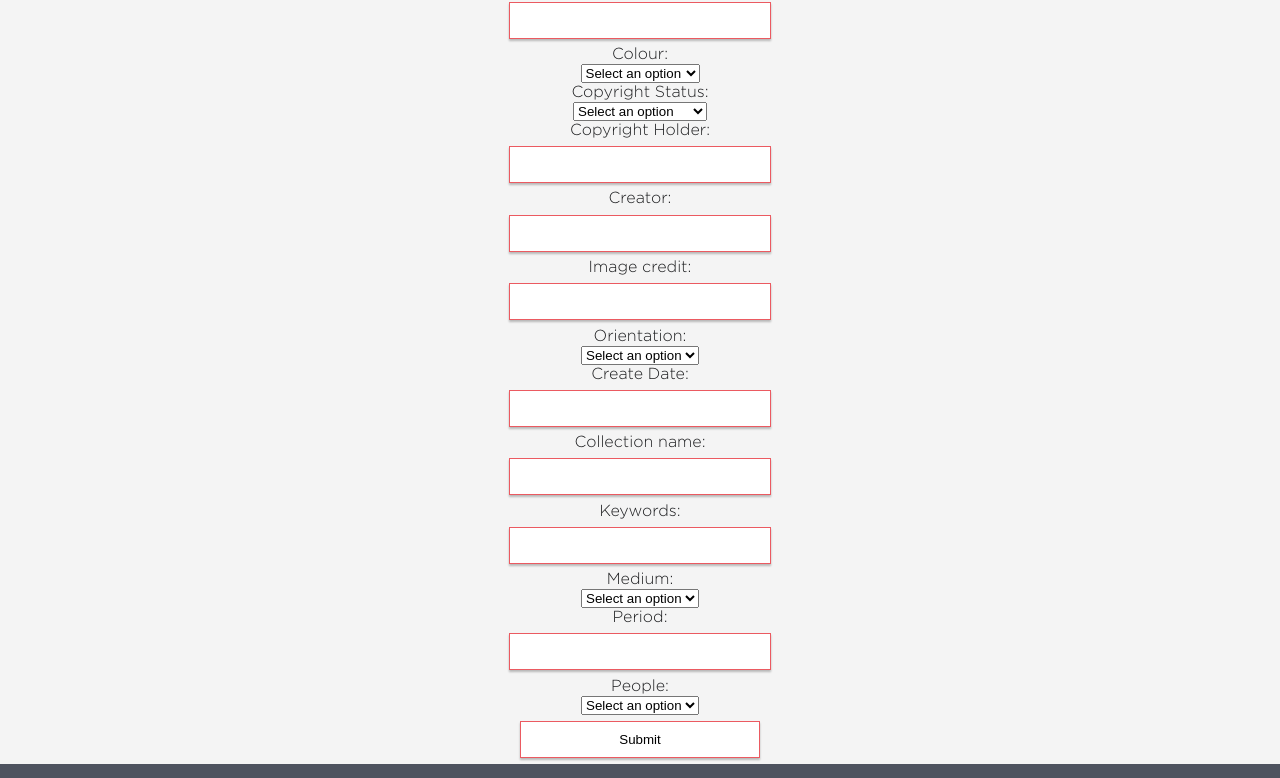
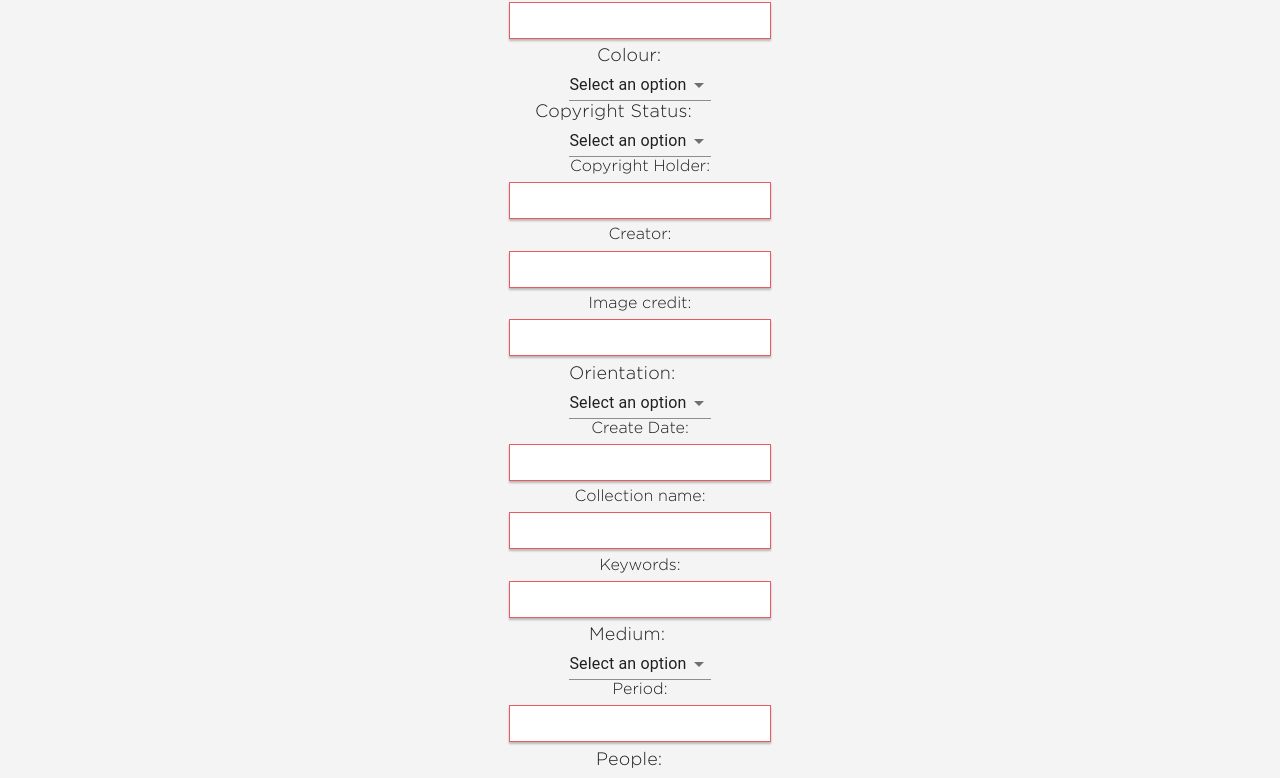
Before and after one commit to fac18/t4b-g2h, a React (Create React App) app: page /addnewcontent in a window 1280 px wide. Shown: the part 496-1274 px from the top of the page. Built offline with nearby package versions, Linux system fonts and the light colour scheme; no server answers.

Commit message:
Change dropdowns to material UI
Relates #7

```diff
--- a/src/components/AddNewContent/AddNewContent.js
+++ b/src/components/AddNewContent/AddNewContent.js
@@ -1,5 +1,9 @@
 import React, { useState } from "react";
 import * as SC from "../styles/Form.style";
+import { makeStyles } from "@material-ui/core/styles";
+import InputLabel from "@material-ui/core/InputLabel";
+import MenuItem from "@material-ui/core/MenuItem";
+import Select from "@material-ui/core/Select";
 
 const AddNewContent = () => {
   const [museumRecordId, setMuseumRecordId] = useState("");
@@ -19,6 +23,15 @@ const AddNewContent = () => {
   const [medium, setMedium] = useState("");
   const [period, setPeriod] = useState("");
   const [people, setPeople] = useState("");
+
+  const useStyles = makeStyles(() => ({
+    formLabel: {
+      fontSize: "1.5rem",
+      fontFamily: "Gotham Light",
+      color: "#1c1d1f"
+    }
+  }));
+  const classes = useStyles();
 
   // console.log(colour);
 
@@ -125,43 +138,65 @@ const AddNewContent = () => {
         <input type="radio" name="colour" id="colour" value="Colour" />
         <label htmlFor="colour">Colour</label> */}
 
-        <label htmlFor="colour">Colour:</label>
-        <select
+        <InputLabel
+          shrink
+          id="demo-simple-select-placeholder-label-label"
+          className={classes.formLabel}
           htmlFor="colour"
-          aria-label="Add a colour type"
+        >
+          Colour:
+        </InputLabel>
+        <Select
+          htmlFor="colour"
+          labelId="demo-simple-select-outlined-label"
+          id="demo-simple-select-outlined"
+          aria-label="Select a colour type"
+          type="select"
           value={colour}
+          displayEmpty
           onChange={event => setColour(event.target.value)}
           required
         >
-          <option value="" disabled selected>
+          <MenuItem value="" disabled selected>
             Select an option
-          </option>
-          <option value="B&W">Black and White</option>
-          <option value="Colour">Colour</option>
-        </select>
+          </MenuItem>
+          <MenuItem value="Colour">Colour</MenuItem>
+          <MenuItem value="B&W">Black & White</MenuItem>
+        </Select>
 
         {/* To change copyright status to checkbox multi-select (format to be array) */}
 
-        <label htmlFor="copyrightStatus">Copyright Status:</label>
-        <select
+        <InputLabel
+          shrink
+          id="demo-simple-select-placeholder-label-label"
+          className={classes.formLabel}
           htmlFor="copyrightStatus"
-          aria-label="Add a copyright status"
+        >
+          Copyright Status:
+        </InputLabel>
+        <Select
+          htmlFor="copyrightStatus"
+          labelId="demo-simple-select-outlined-label"
+          id="demo-simple-select-outlined"
+          aria-label="Select a copyright status"
+          type="select"
           value={copyrightStatus}
+          displayEmpty
           onChange={event => setCopyrightStatus(event.target.value)}
           required
         >
-          <option value="" disabled selected>
+          <MenuItem value="" disabled selected>
             Select an option
-          </option>
-          <option value="Full licensing">Full licensing</option>
-          <option value="Editorial">Editorial</option>
-          <option value="Special permission">Special permission</option>
-          <option value="Public domain">Public domain</option>
-          <option value="Universal">Universal</option>
-          <option value="Editorial">Editorial</option>
-          <option value="Restricted">Restricted</option>
-          <option value="Social media">Social media</option>
-        </select>
+          </MenuItem>
+          <MenuItem value="Full licensing">Full licensing</MenuItem>
+          <MenuItem value="Editorial">Editorial</MenuItem>
+          <MenuItem value="Special permission">Special permission</MenuItem>
+          <MenuItem value="Public domain">Public domain</MenuItem>
+          <MenuItem value="Universal">Universal</MenuItem>
+          <MenuItem value="Editorial">Editorial</MenuItem>
+          <MenuItem value="Restricted">Restricted</MenuItem>
+          <MenuItem value="Social media">Social media</MenuItem>
+        </Select>
 
         <label htmlFor="copyrightHolder">Copyright Holder:</label>
         <input
@@ -196,21 +231,32 @@ const AddNewContent = () => {
           required
         />
 
-        <label htmlFor="orientation">Orientation:</label>
-        <select
+        <InputLabel
+          shrink
+          id="demo-simple-select-placeholder-label-label"
+          className={classes.formLabel}
           htmlFor="orientation"
-          aria-label="Add an orientation"
+        >
+          Orientation:
+        </InputLabel>
+        <Select
+          htmlFor="orientation"
+          labelId="demo-simple-select-outlined-label"
+          id="demo-simple-select-outlined"
+          aria-label="Select an image orientation"
+          type="select"
           value={orientation}
+          displayEmpty
           onChange={event => setOrientation(event.target.value)}
           required
         >
-          <option value="" disabled selected>
+          <MenuItem value="" disabled selected>
             Select an option
-          </option>
-          <option value="Portrait">Portrait</option>
-          <option value="Landscape">Landscape</option>
-          <option value="Square">Square</option>
-        </select>
+          </MenuItem>
+          <MenuItem value="Portrait">Portrait</MenuItem>
+          <MenuItem value="Landscape">Landscape</MenuItem>
+          <MenuItem value="Square">Square</MenuItem>
+        </Select>
 
         <label htmlFor="createDate">Create Date:</label>
         <input
@@ -245,7 +291,36 @@ const AddNewContent = () => {
           required
         />
 
-        <label htmlFor="medium">Medium:</label>
+        <InputLabel
+          shrink
+          id="demo-simple-select-placeholder-label-label"
+          className={classes.formLabel}
+          htmlFor="medium"
+        >
+          Medium:
+        </InputLabel>
+        <Select
+          htmlFor="medium"
+          labelId="demo-simple-select-outlined-label"
+          id="demo-simple-select-outlined"
+          aria-label="Select a medium type"
+          type="select"
+          value={medium}
+          displayEmpty
+          onChange={event => setMedium(event.target.value)}
+          required
+        >
+          <MenuItem value="" disabled selected>
+            Select an option
+          </MenuItem>
+          <MenuItem value="Illustration">Illustration</MenuItem>
+          <MenuItem value="Painting">Painting</MenuItem>
+          <MenuItem value="Photograph">Photograph</MenuItem>
+        </Select>
+
+        {console.log(medium)}
+
+        {/* <label htmlFor="medium">Medium:</label>
         <select
           htmlFor="medium"
           aria-label="Add a medium type"
@@ -259,7 +334,7 @@ const AddNewContent = () => {
           <option value="Illustration">Illustration</option>
           <option value="Painting">Painting</option>
           <option value="Photograph">Photograph</option>
-        </select>
+        </select> */}
 
         <label htmlFor="period">Period:</label>
         <input
@@ -272,20 +347,33 @@ const AddNewContent = () => {
           required
         />
 
-        <label htmlFor="people">People:</label>
-        <select
+        <InputLabel
+          shrink
+          id="demo-simple-select-placeholder-label-label"
+          className={classes.formLabel}
           htmlFor="people"
-          aria-label="Specify whether people are present"
+        >
+          People:
+        </InputLabel>
+        <Select
+          htmlFor="people"
+          labelId="demo-simple-select-outlined-label"
+          id="demo-simple-select-outlined"
+          aria-label="Select a people type"
+          type="select"
           value={people}
+          displayEmpty
           onChange={event => setPeople(event.target.value)}
           required
         >
-          <option value="" disabled selected>
+          <MenuItem value="" disabled selected>
             Select an option
-          </option>
-          <option value="Yes">Yes</option>
-          <option value="No">No</option>
-        </select>
+          </MenuItem>
+          <MenuItem value="Yes">Yes</MenuItem>
+          <MenuItem value="No">No</MenuItem>
+        </Select>
+
+        {console.log(orientation)}
 
         <input type="submit" />
       </SC.FormBox>
```
